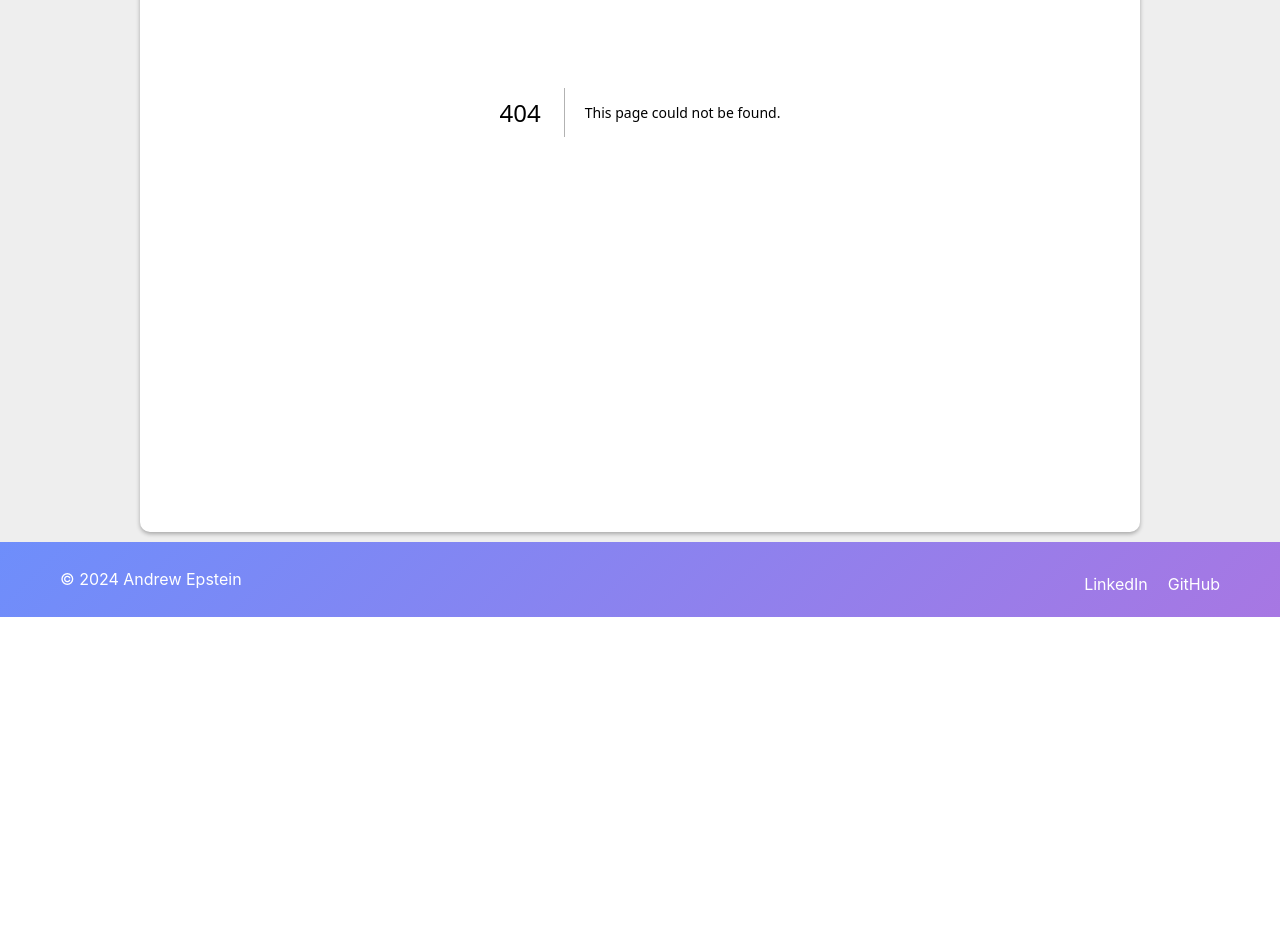
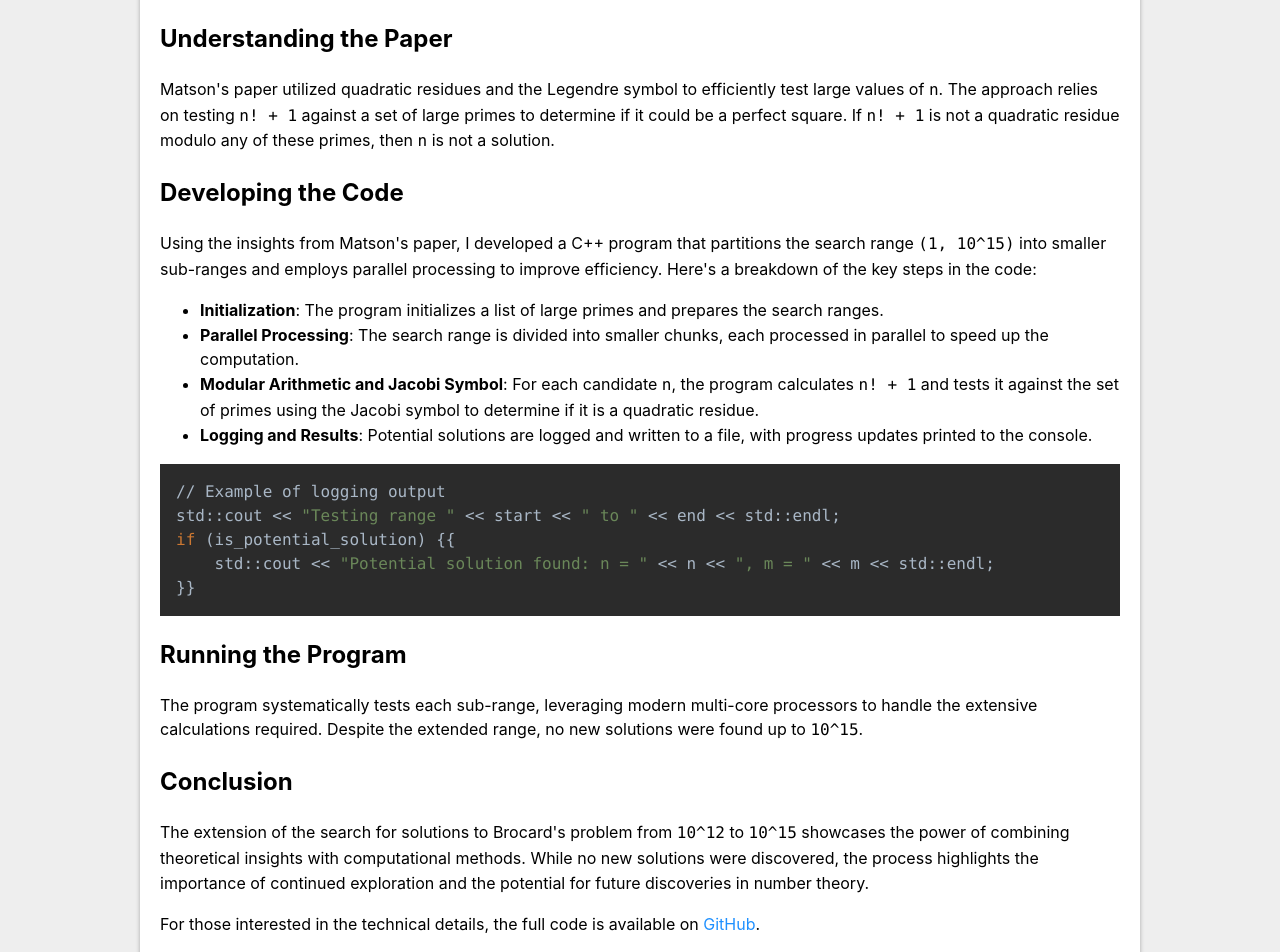
Before and after one commit to Eppie/eppie.github.io, a Next.js app: page /brocard in a window 1280 px wide. Before the commit this address had no page. Shown: the part 420-1372 px from the top of the page. Before the commit the page ends 1037 px from the top, so only its background shows below. Built offline with nearby package versions, Linux system fonts and the light colour scheme.

Commit message:
Added Brocard's problem page and updated next.config.js

```diff
--- a/next.config.js
+++ b/next.config.js
@@ -1,8 +1,6 @@
 const withTM = require('next-transpile-modules')(['react-syntax-highlighter']);
-// const isProd = process.env.NODE_ENV === 'production';
 
 module.exports = withTM({
-  // basePath: isProd ? '/eppie.github.io' : '',
   trailingSlash: true,
   output: 'export',
 });
--- /dev/null
+++ b/pages/brocard.tsx
@@ -0,0 +1,59 @@
+import React from 'react';
+import {darcula} from "react-syntax-highlighter/dist/esm/styles/prism";
+import {Prism as SyntaxHighlighter} from "react-syntax-highlighter";
+const codeString1: string = `// Example of logging output
+std::cout << "Testing range " << start << " to " << end << std::endl;
+if (is_potential_solution) {{
+    std::cout << "Potential solution found: n = " << n << ", m = " << m << std::endl;
+}}`;
+const BrocardPage: React.FC = () => {
+  return (
+    <div>
+      <h1>Extending the Search for Brocard&apos;s Problem: From 10<sup>12</sup> to 10<sup>15</sup></h1>
+      <section>
+        <h2>Introduction</h2>
+        <p>
+          Brocard&apos;s problem, posed by Henri Brocard in 1876, asks if there are integers <code>n</code> and <code>m</code> such that <code>n! + 1 = m^2</code>. Known solutions include <code>n = 4, 5,</code> and <code>7</code>, with extensive searches up to <code>10^{12}</code> yielding no additional solutions. Inspired by the comprehensive paper by Robert D. Matson, I sought to extend the search up to <code>10^{15}</code>.
+        </p>
+      </section>
+      <section>
+        <h2>Understanding the Paper</h2>
+        <p>
+          Matson&apos;s paper utilized quadratic residues and the Legendre symbol to efficiently test large values of <code>n</code>. The approach relies on testing <code>n! + 1</code> against a set of large primes to determine if it could be a perfect square. If <code>n! + 1</code> is not a quadratic residue modulo any of these primes, then <code>n</code> is not a solution.
+        </p>
+      </section>
+      <section>
+        <h2>Developing the Code</h2>
+        <p>
+          Using the insights from Matson&apos;s paper, I developed a C++ program that partitions the search range <code>(1, 10^{15})</code> into smaller sub-ranges and employs parallel processing to improve efficiency. Here&apos;s a breakdown of the key steps in the code:
+        </p>
+        <ul>
+          <li><strong>Initialization</strong>: The program initializes a list of large primes and prepares the search ranges.</li>
+          <li><strong>Parallel Processing</strong>: The search range is divided into smaller chunks, each processed in parallel to speed up the computation.</li>
+          <li><strong>Modular Arithmetic and Jacobi Symbol</strong>: For each candidate <code>n</code>, the program calculates <code>n! + 1</code> and tests it against the set of primes using the Jacobi symbol to determine if it is a quadratic residue.</li>
+          <li><strong>Logging and Results</strong>: Potential solutions are logged and written to a file, with progress updates printed to the console.</li>
+        </ul>
+          <SyntaxHighlighter language='python' style={darcula}>
+        {codeString1}
+      </SyntaxHighlighter>
+      </section>
+      <section>
+        <h2>Running the Program</h2>
+        <p>
+          The program systematically tests each sub-range, leveraging modern multi-core processors to handle the extensive calculations required. Despite the extended range, no new solutions were found up to <code>10^{15}</code>.
+        </p>
+      </section>
+      <section>
+        <h2>Conclusion</h2>
+        <p>
+          The extension of the search for solutions to Brocard&apos;s problem from <code>10^{12}</code> to <code>10^{15}</code> showcases the power of combining theoretical insights with computational methods. While no new solutions were discovered, the process highlights the importance of continued exploration and the potential for future discoveries in number theory.
+        </p>
+        <p>
+          For those interested in the technical details, the full code is available on <a href="https://raw.githubusercontent.com/jhg023/brocard/master/Brocard.cpp">GitHub</a>.
+        </p>
+      </section>
+    </div>
+  );
+};
+
+export default BrocardPage;
--- a/pages/projects.tsx
+++ b/pages/projects.tsx
@@ -19,6 +19,9 @@ const ProjectsPage: React.FC = () => {
           <p>
               <Link href='/llm_bias'>LLM Bias (coming soon)</Link>
           </p>
+          <p>
+              <Link href='/brocard'>Brocard Problem</Link>
+          </p>
       </div>
   );
 };
```
Lines whose indentation alone changed are shown as unchanged.
